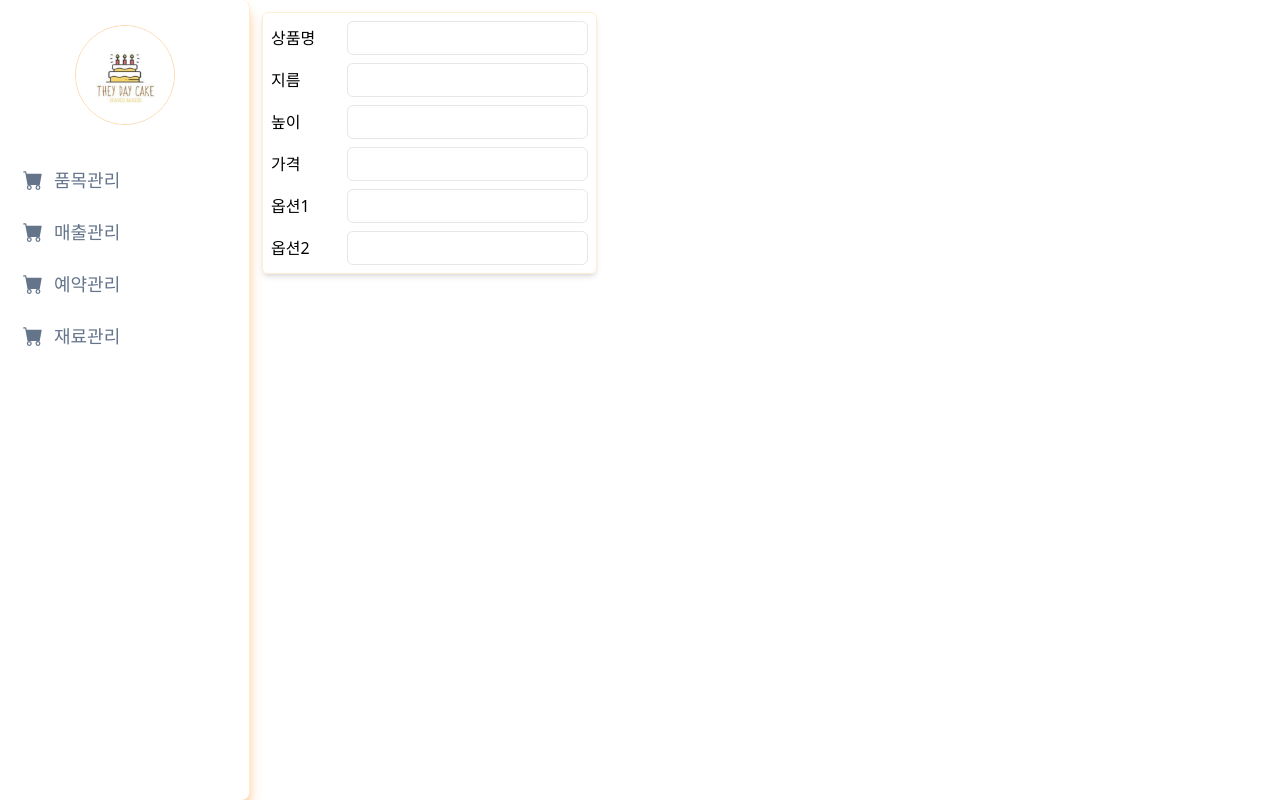
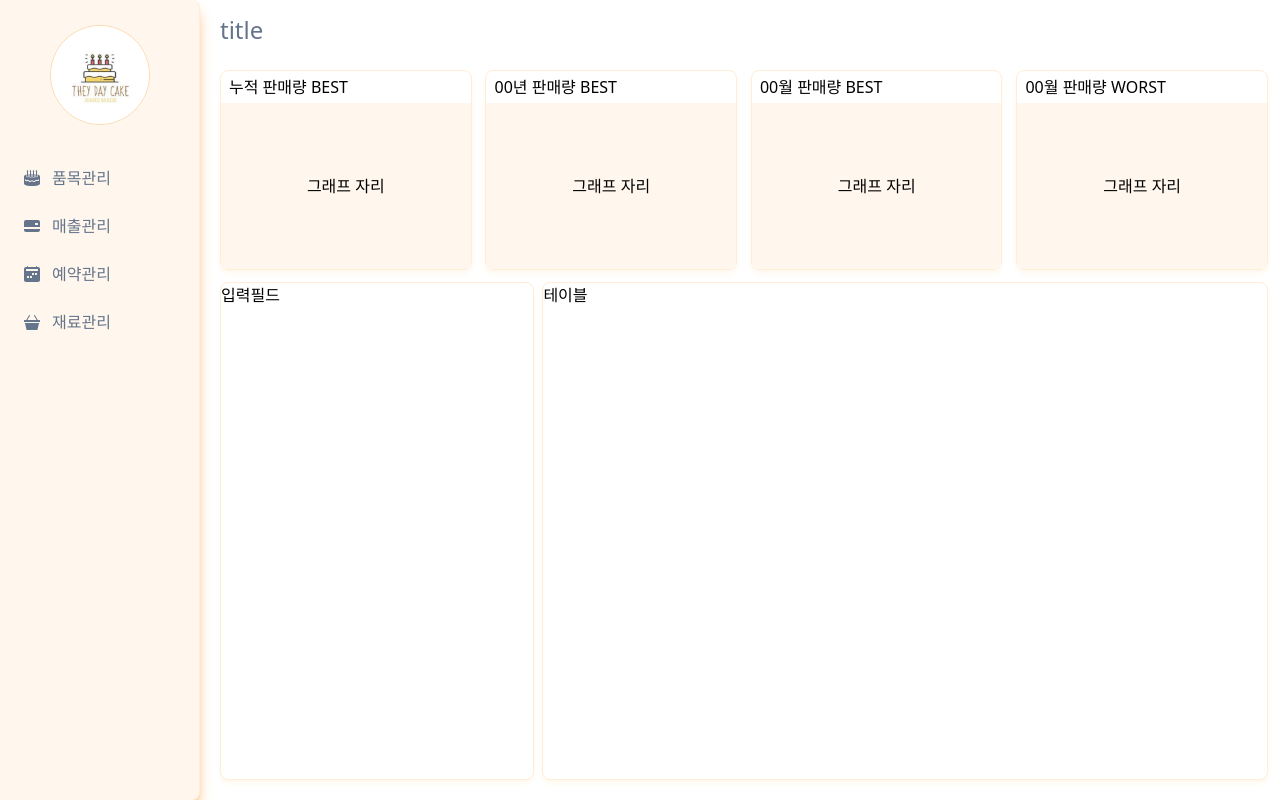
Before and after one commit to HwangInUng/theyday, a Next.js app: page / in a window 1280 px wide. Built offline with nearby package versions, Linux system fonts and the light colour scheme.

Commit message:
style: 사이드 네비게이션 컴포넌트화 & 콘텐츠 스타일링 - components > sideNav 폴더 생성 후 컴포넌트 분리 - 스타일링 적용 - 메인 콘텐츠 스타일링 초안 작성

```diff
--- a/src/app/layout.tsx
+++ b/src/app/layout.tsx
@@ -1,7 +1,6 @@
 import type { Metadata } from "next";
-import { Inter } from "next/font/google";
 import "./globals.css";
-import SideNavigation from "@/components/SideNavigation";
+import SideNavigation from "@/components/sideNav/SideNavigation";
 
 export const metadata: Metadata = {
   title: {
@@ -19,7 +18,7 @@ export default function RootLayout({
   return (
     <html lang="en">
       <body>
-        <div className="flex">
+        <div className="flex w-screen h-screen">
           <SideNavigation />
           <div className="flex-grow">{children}</div>
         </div>
--- a/src/app/page.tsx
+++ b/src/app/page.tsx
@@ -1,9 +1,35 @@
-import TestForm from "../components/TestForm";
+import ContentBox from "@/components/content/ContentBox";
 
 export default function Home() {
+  const title = [
+    "누적 판매량 BEST",
+    "00년 판매량 BEST",
+    "00월 판매량 BEST",
+    "00월 판매량 WORST",
+  ];
   return (
-    <div className="p-3 flex">
-      <TestForm />
+    <div className="p-3 pl-5 h-full flex flex-col">
+      <div className="text-[1.5rem] text-slate-500 h-[50px]">title</div>
+      <div className="py-2 flex flex-col gap-y-3 flex-grow">
+        <div className="flex justify-between">
+          {title.map((t) => (
+            <ContentBox key={t} width={24} height={200}>
+              <div className="text-[1rem] px-2 py-1">{t}</div>
+              <div className="flex-grow bg-orange-50 flex items-center justify-center">
+                그래프 자리
+              </div>
+            </ContentBox>
+          ))}
+        </div>
+        <div className="flex justify-between flex-grow gap-x-2">
+          <div className="border-orange-100 border rounded-lg w-[30%] flex-shrink-0 h-full shadow-md shadow-orange-50 flex flex-col">
+            입력필드
+          </div>
+          <div className="border-orange-100 border rounded-lg flex-grow h-full shadow-md shadow-orange-50 flex flex-col">
+            테이블
+          </div>
+        </div>
+      </div>
     </div>
   );
 }
--- a/src/components/SideNavigation.tsx
+++ /dev/null
@@ -1,35 +0,0 @@
-import Image from "next/image";
-import MainLogo from "../assets/main-logo.png";
-import { BsCartFill } from "react-icons/bs";
-
-const SideNavigation = () => {
-  const menu = ["품목관리", "매출관리", "예약관리", "재료관리"];
-  return (
-    <div className="flex flex-col w-[250px] h-screen bg-white border-r rounded-r-lg overflow-hidden border-orange-100 flex-shrink-0 shadow-lg shadow-orange-300">
-      <div className="h-[150px] flex justify-center items-center">
-        <Image
-          src={MainLogo}
-          alt="main logo"
-          className="w-[100px] h-[100px] rounded-[50%] border border-orange-200"
-        />
-      </div>
-      <div className="flex-grow">
-        <ul className="h-full flex flex-col gap-y-2 text-lg py-2 pr-2">
-          {menu.map((m, index) => (
-            <li
-              key={index}
-              className="py-2 px-2 rounded-r-lg hover:bg-orange-100 text-slate-500 hover:text-orange-500 transform duration-200 cursor-pointer"
-            >
-              <div className="pl-4 hover:border-r-[3px] hover:border-orange-500 flex items-center gap-x-3">
-                <BsCartFill className="scale-110" />
-                <span>{m}</span>
-              </div>
-            </li>
-          ))}
-        </ul>
-      </div>
-    </div>
-  );
-};
-
-export default SideNavigation;
--- a/src/components/TestForm.jsx
+++ /dev/null
@@ -1,21 +0,0 @@
-const TestForm = () => {
-  const fieldData = ["상품명", "지름", "높이", "가격", "옵션1", "옵션2"];
-  return (
-    <div className="flex flex-col gap-y-2 border border-orange-100 shadow-md rounded-md w-1/3 p-2">
-      {fieldData.map((field) => (
-        <div key={field} className="flex items-center justify-between">
-          <label className="w-[100px]" htmlFor="name">
-            {field}
-          </label>
-          <input
-            type="text"
-            className="flex-grow outline-none border p-1 rounded-md"
-            id="name"
-          />
-        </div>
-      ))}
-    </div>
-  );
-};
-
-export default TestForm;
--- /dev/null
+++ b/src/components/content/Content.module.css
@@ -0,0 +1,3 @@
+.container {
+  @apply border-orange-100 border rounded-lg shadow-md shadow-orange-50 flex flex-col;
+}
--- /dev/null
+++ b/src/components/content/ContentBox.tsx
@@ -0,0 +1,24 @@
+import { PropsWithChildren } from "react";
+import styles from "./Content.module.css";
+
+interface IContentBoxProps {
+  width: number;
+  height: number;
+}
+
+const ContentBox = ({
+  children,
+  width,
+  height,
+}: PropsWithChildren<IContentBoxProps>) => {
+  return (
+    <div
+      className={styles.container}
+      style={{ width: `${width}%`, height: height }}
+    >
+      {children}
+    </div>
+  );
+};
+
+export default ContentBox;
--- /dev/null
+++ b/src/components/sideNav/SideNavigation.module.css
@@ -0,0 +1,23 @@
+.container {
+  @apply flex flex-col w-[200px] h-screen transform duration-200 bg-orange-50 border-r rounded-r-lg overflow-hidden border-orange-100 flex-shrink-0 shadow-lg shadow-orange-300;
+}
+
+.logoBox {
+  @apply h-[150px] flex justify-center items-center;
+}
+
+.logoBox img {
+  @apply w-[100px] h-[100px] rounded-[50%] border border-orange-200;
+}
+
+.sideList {
+  @apply h-full flex flex-col gap-y-2 text-[1rem] py-2 pr-2;
+}
+
+.sideList li {
+  @apply py-2 px-2 rounded-r-lg hover:bg-white text-slate-500 hover:text-orange-500 transform duration-200 cursor-pointer;
+}
+
+.sideItem {
+  @apply pl-4 hover:border-r-[3px] hover:border-orange-500 flex items-center gap-x-3 transform duration-200;
+}
--- /dev/null
+++ b/src/components/sideNav/SideNavigation.tsx
@@ -0,0 +1,42 @@
+"use client";
+
+import Image from "next/image";
+import MainLogo from "../../assets/main-logo.png";
+import {
+  BsCake2Fill,
+  BsCalendar2WeekFill,
+  BsCreditCard2BackFill,
+  BsFillBasket3Fill,
+} from "react-icons/bs";
+import styles from "./SideNavigation.module.css";
+
+const SideNavigation = () => {
+  const menu = [
+    { name: "품목관리", icon: <BsCake2Fill /> },
+    { name: "매출관리", icon: <BsCreditCard2BackFill /> },
+    { name: "예약관리", icon: <BsCalendar2WeekFill /> },
+    { name: "재료관리", icon: <BsFillBasket3Fill /> },
+  ];
+
+  return (
+    <div className={styles.container}>
+      <div className={styles.logoBox}>
+        <Image src={MainLogo} alt="main logo" />
+      </div>
+      <div className="flex-grow">
+        <ul className={styles.sideList}>
+          {menu.map((m, index) => (
+            <li key={index}>
+              <div className={styles.sideItem}>
+                {m.icon}
+                <span>{m.name}</span>
+              </div>
+            </li>
+          ))}
+        </ul>
+      </div>
+    </div>
+  );
+};
+
+export default SideNavigation;
```
